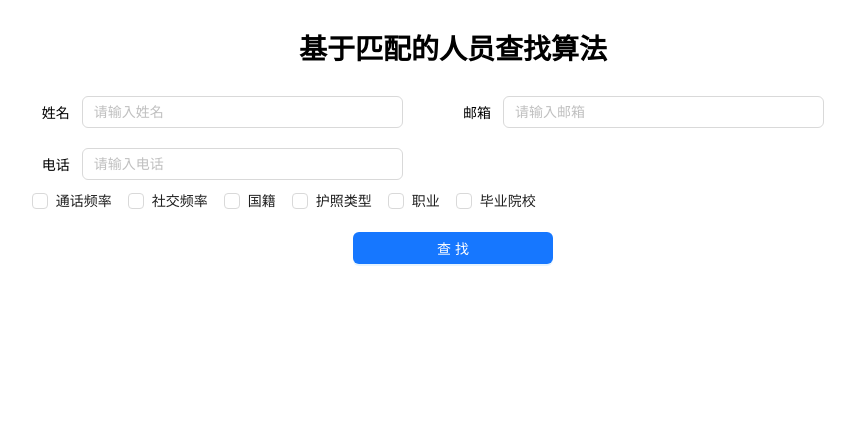
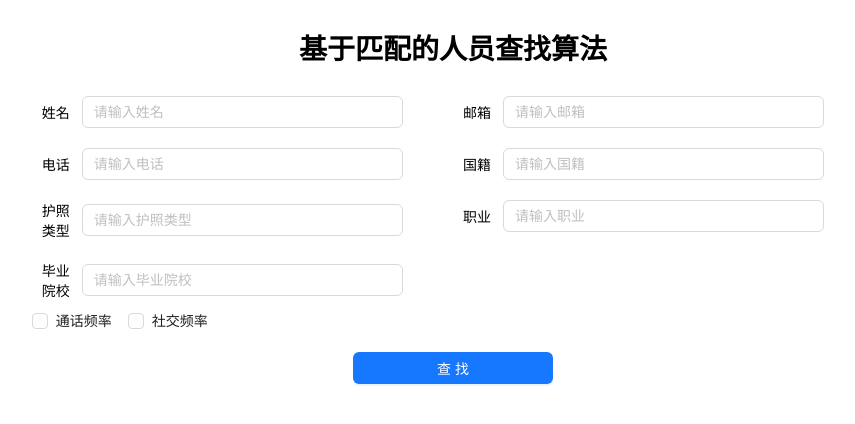
Before and after one commit to fightlee01/find-prople, a React (Create React App) app: page / in a window 1280 px wide. Shown: the top 424 px of the page, without its empty margins (187-1042 px from the left). Built offline with nearby package versions, Linux system fonts and the light colour scheme.

Commit message:
modify unreasonable

```diff
--- a/src/component/select-rule/index.js
+++ b/src/component/select-rule/index.js
@@ -7,6 +7,10 @@ function SelectRule() {
   const [name, setName] = useState('')
   const [email, setEmail] = useState('')
   const [phoneNum, setPhoneNum] = useState('')
+  const [country, setCountry] = useState('')
+  const [passport, setPassport] = useState('')
+  const [work, setWork] = useState('')
+  const [school, setSchool] = useState('')
   const [options, setOptions] = useState([])
   const [org, setOrg] = useState('')
 
@@ -23,13 +27,26 @@ function SelectRule() {
   const getPhoneNum = e => {
     setPhoneNum(e.target.value)
   }
+  const getCountry = (e) => {
+    setCountry(e.target.value)
+  }
+  const getPassport = (e) => {
+    setPassport(e.target.value)
+  }
+  const getWork = (e) => {
+    setWork(e.target.value)
+  }
+  const getSchool = (e) => {
+    setSchool(e.target.value)
+  }
   const getOptions = value => {
     console.log(value)
     setOptions([...value])
   }
 
   const onFindPeople = async () => {
-    const data = {name, email, phoneNum, options}
+    const data = {name, email, phoneNum, country, passport, work, school, options}
+    console.log(data)
     const result = await axios.post(`/api/json/data`, JSON.stringify(data))
     console.log(result)
     console.log(JSON.stringify(data))
@@ -57,16 +74,36 @@ function SelectRule() {
             <Input onChange={getPhoneNum} placeholder='请输入电话' style={{width: '80%'}}/>
           </div>
         </Col>
+        <Col span={12}>
+          <div className='one-row'>
+            <span>国籍</span>
+            <Input onChange={getCountry} placeholder='请输入国籍' style={{width: '80%'}}/>
+          </div>
+        </Col>
+        <Col span={12}>
+          <div className='one-row'>
+            <span>护照类型</span>
+            <Input onChange={getPassport} placeholder='请输入护照类型' style={{width: '80%'}}/>
+          </div>
+        </Col>
+        <Col span={12}>
+          <div className='one-row'>
+            <span>职业</span>
+            <Input onChange={getWork} placeholder='请输入职业' style={{width: '80%'}}/>
+          </div>
+        </Col>
+        <Col span={12}>
+          <div className='one-row'>
+            <span>毕业院校</span>
+            <Input onChange={getSchool} placeholder='请输入毕业院校' style={{width: '80%'}}/>
+          </div>
+        </Col>
       </Row>
       <Row>
         <Col span={24}>
           <Checkbox.Group onChange={getOptions}>
             <Checkbox value='call_f'>通话频率</Checkbox>
             <Checkbox value='social_f'>社交频率</Checkbox>
-            <Checkbox value='country'>国籍</Checkbox>
-            <Checkbox value='passport'>护照类型</Checkbox>
-            <Checkbox value='work'>职业</Checkbox>
-            <Checkbox value='school'>毕业院校</Checkbox>
           </Checkbox.Group>
         </Col>
       </Row>
```
Also changed, not shown: 2 other files (tests, documents, lock files or other folders).
